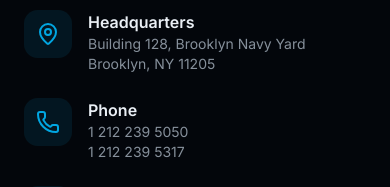
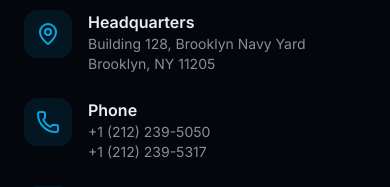
Before and after one commit to jessevela0105/berrygood, a Next.js app: page /contact in a window 390 px wide. Shown: the part 1460-1647 px from the top of the page. Built offline with nearby package versions, Linux system fonts and the light colour scheme; a web font is replaced by a local one.

Commit message:
feat: format phone numbers with international code
Update phone numbers for correct international format.

```diff
--- a/app/contact/page.tsx
+++ b/app/contact/page.tsx
@@ -29,7 +29,7 @@ const contactInfo = [
   {
     icon: Phone,
     title: "Phone",
-    details: ["1 212 239 5050", "1 212 239 5317"],
+    details: ["+1 (212) 239-5050", "+1 (212) 239-5317"],
   },
   {
     icon: Mail,
--- a/components/contact.tsx
+++ b/components/contact.tsx
@@ -17,7 +17,7 @@ const contactInfo = [
   {
     icon: Phone,
     title: "Phone",
-    details: ["1 212 239 5050", "1 212 239 5317"],
+    details: ["+1 (212) 239-5050", "+1 (212) 239-5317"],
   },
   {
     icon: Mail,
```
